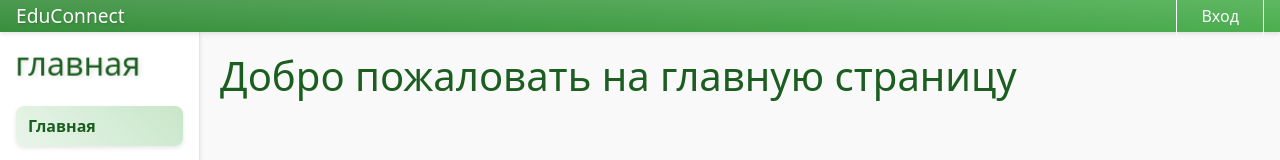
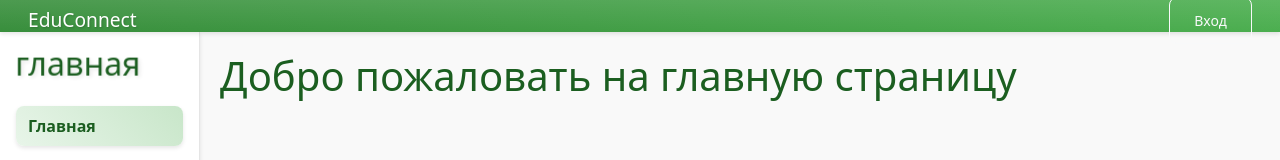
Before and after one commit to Alex-L-K-free/EduConnect, a React (Create React App) app in the folder educonnect/frontend/: page / in a window 1280 px wide. Shown: the top 160 px of the page. Built offline with nearby package versions, Linux system fonts and the light colour scheme.

Commit message:
работа с текущим пользователем (рабочий вариант)

```diff
--- a/educonnect/frontend/src/components/LoginModal.js
+++ b/educonnect/frontend/src/components/LoginModal.js
@@ -1,12 +1,12 @@
 import React, { useState } from 'react';
-import { Modal, Button, Form } from 'react-bootstrap';
+import { Modal, Button, Form, Alert } from 'react-bootstrap';
 // import axios from 'axios';
 import { useUser } from '../UserContext'; // Импортируем контекст
 import { useNavigate } from 'react-router-dom'; // Импортируем useNavigate
 import './LoginModal.css'; // Импортируем стили
 
 const LoginModal = ({ show, onHide }) => {
-  const { setUser } = useUser(); // Получаем функцию для установки пользователя
+  const { login } = useUser(); // Используем login вместо setUser
   const [username, setUsername] = useState('');
   const [password, setPassword] = useState('');
   const [error, setError] = useState('');
@@ -35,11 +35,7 @@ const LoginModal = ({ show, onHide }) => {
         localStorage.setItem('username', data.username);
 
         // Обновляем состояние пользователя в контексте
-        setUser({
-          username: data.username,
-          role: data.role,
-          token: data.token
-        });
+        login(data);
 
         onHide();
 
@@ -72,7 +68,7 @@ const LoginModal = ({ show, onHide }) => {
         <Modal.Title>Вход</Modal.Title>
       </Modal.Header>
       <Modal.Body>
-        {error && <div className="alert alert-danger">{error}</div>}
+        {error && <Alert variant="danger">{error}</Alert>}
         <Form onSubmit={handleSubmit}>
           <Form.Group controlId="formBasicUsername">
             <Form.Label>Логин</Form.Label>
--- a/educonnect/frontend/src/components/layout/Header.js
+++ b/educonnect/frontend/src/components/layout/Header.js
@@ -1,24 +1,45 @@
-import React from 'react';
-import { Navbar, Nav, Button } from 'react-bootstrap';
+// import React from 'react';
+import React, { useState } from 'react';
+import { Button } from 'react-bootstrap';
 import { useUser } from '../../UserContext';
-import './Header.css';
+// import './Header.css';
+import LoginModal from '../LoginModal';
+import { useNavigate } from 'react-router-dom';
 
-const Header = ({ onLoginClick }) => {
+const Header = () => {
   const { user, logout } = useUser();
+  const [showLogin, setShowLogin] = useState(false);
+  const navigate = useNavigate();
+
+  const handleShow = () => setShowLogin(true);
+  const handleClose = () => setShowLogin(false);
 
   const handleLogout = () => {
+    // Очищаем localStorage и выполняем выход
+    localStorage.removeItem('token');
+    localStorage.removeItem('role');
+    localStorage.removeItem('username');
+
+    // Используем функцию logout из контекста
     logout();
+
+    // Перенаправляем на главную
+    navigate('/');
   };
 
   return (
-    <Navbar bg="primary" variant="dark" fixed="top">
-      <Navbar.Brand href="/">EduConnect</Navbar.Brand>
-      <Nav className="ms-auto">
+    <header className="navbar">
+      <div className="container-fluid">
+        <a className="navbar-brand" href="/">EduConnect</a>
+        <div className="nav-auth">
           {user ? (
-          <div className="nav-auth">
-            <span>Привет, {user.username}!</span>
+            <div className="d-flex align-items-center">
+              <span className="me-3">
+                {user.username} ({user.role})
+              </span>
               <Button
                 variant="outline-light"
+                size="sm"
                 onClick={handleLogout}
               >
                 Выход
@@ -27,14 +48,43 @@ const Header = ({ onLoginClick }) => {
           ) : (
             <Button
               variant="outline-light"
-            onClick={onLoginClick}
+              size="sm"
+              onClick={handleShow}
             >
               Вход
             </Button>
           )}
-      </Nav>
-    </Navbar>
+        </div>
+      </div>
+      <LoginModal show={showLogin} onHide={handleClose} />
+    </header>
   );
 };
 
+//     <Navbar bg="primary" variant="dark" fixed="top">
+//       <Navbar.Brand href="/">EduConnect</Navbar.Brand>
+//       <Nav className="ms-auto">
+//         {user ? (
+//           <div className="nav-auth">
+//             <span>Привет, {user.username}!</span>
+//             <Button
+//               variant="outline-light"
+//               onClick={handleLogout}
+//             >
+//               Выход
+//             </Button>
+//           </div>
+//         ) : (
+//           <Button
+//             variant="outline-light"
+//             onClick={onLoginClick}
+//           >
+//             Вход
+//           </Button>
+//         )}
+//       </Nav>
+//     </Navbar>
+//   );
+// };
+
 export default Header;
```
Lines whose indentation alone changed are shown as unchanged.
